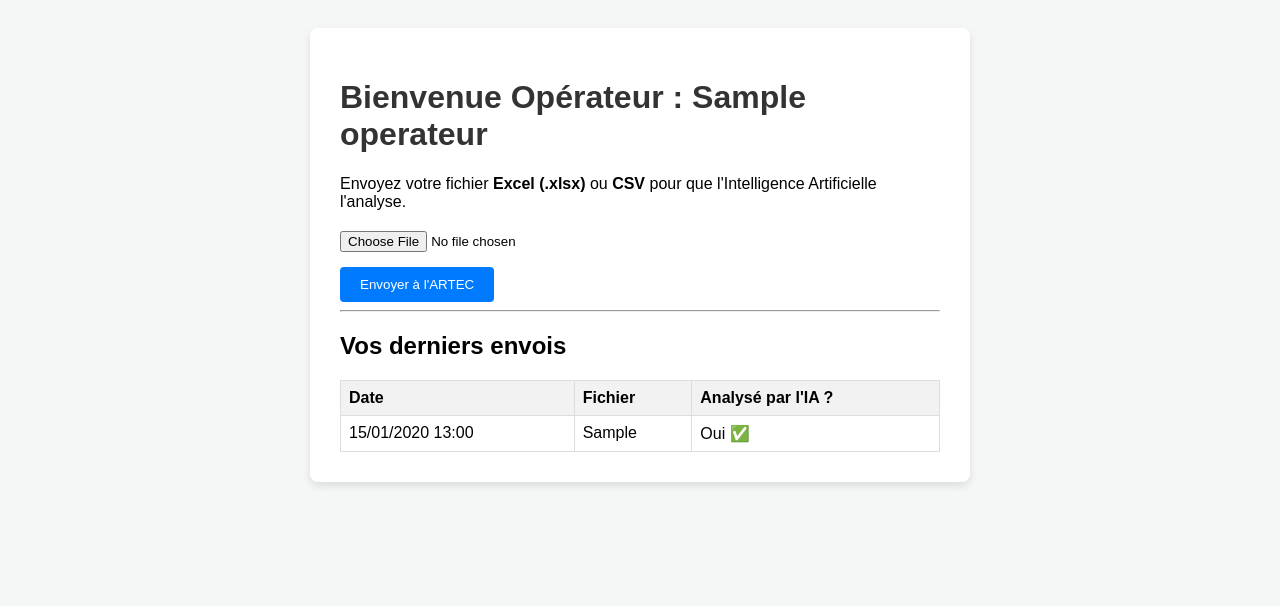
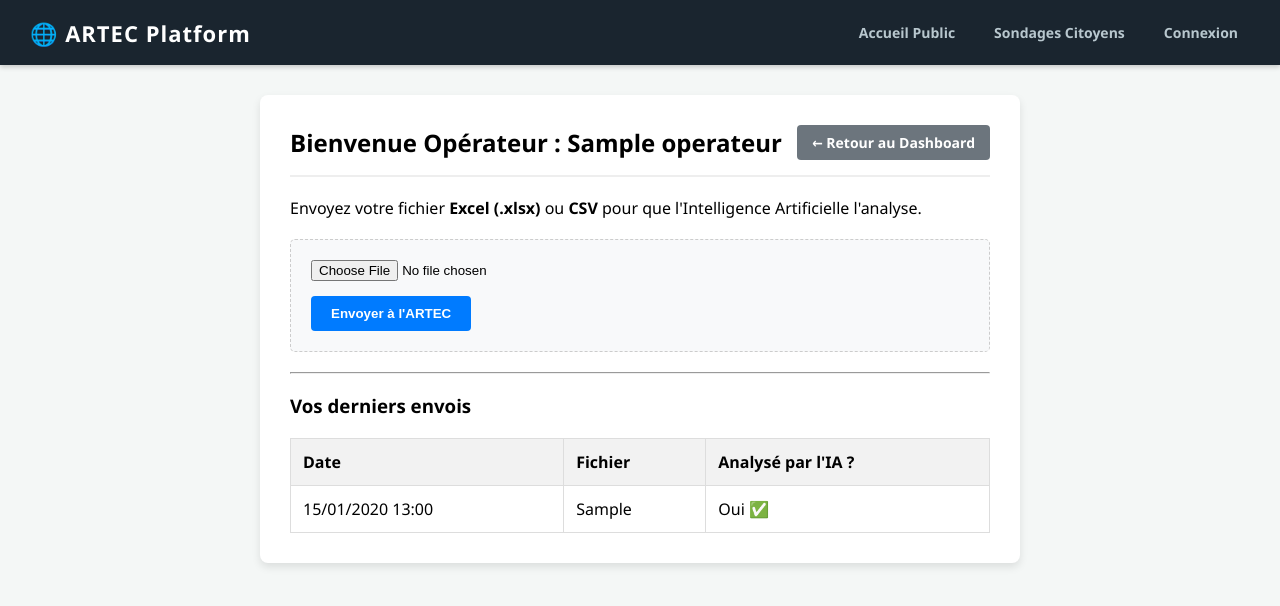
Before and after one commit to Rica20039/Plateforme-ARTEC, a Django app: template qos_engine/templates/qos_engine/upload.html in a window 1280 px wide. Shown: the top 606 px of the page. Run offline with Django 5.2, Linux system fonts and the light colour scheme; tables that the repository leaves empty hold one stand-in row (values such as "Sample post"); the template is opened without the code that fills it: values that come from a table or form of the project are taken from there, most other values are stand-ins (such as "Sample title", 1, 10 or a date in 2020).

Commit message:
Ajout de la barre de navigation sur la page upload

```diff
--- a/qos_engine/templates/qos_engine/upload.html
+++ b/qos_engine/templates/qos_engine/upload.html
@@ -1,29 +1,36 @@
-<!DOCTYPE html>
-<html lang="fr">
-<head>
-    <meta charset="UTF-8">
-    <title>Envoyer un Dataset - ARTEC</title>
+{% extends 'qos_engine/base.html' %}
+
+{% block title %}Envoyer un Dataset - ARTEC{% endblock %}
+
+{% block content %}
 <style>
-        body { font-family: Arial, sans-serif; background: #f4f7f6; padding: 20px; }
-        .container { max-width: 600px; margin: auto; background: white; padding: 30px; border-radius: 8px; box-shadow: 0 4px 8px rgba(0,0,0,0.1); }
-        h1 { color: #333; }
-        .messages { list-style: none; padding: 0; }
-        .messages li { padding: 10px; margin-bottom: 10px; border-radius: 4px; }
-        .success { background: #d4edda; color: #155724; }
-        .error { background: #f8d7da; color: #721c24; }
-        .info { background: #d1ecf1; color: #0c5460; }
-        form { margin-top: 20px; }
+    .container-upload { max-width: 700px; margin: auto; background: white; padding: 30px; border-radius: 8px; box-shadow: 0 4px 8px rgba(0,0,0,0.1); }
+    .header-upload { display: flex; justify-content: space-between; align-items: center; border-bottom: 2px solid #eee; padding-bottom: 15px; margin-bottom: 20px; }
+    .btn-retour { text-decoration: none; background: #6c757d; color: white; padding: 8px 15px; border-radius: 4px; font-weight: bold; font-size: 14px; }
+    .btn-retour:hover { background: #5a6268; }
+
+    .messages { list-style: none; padding: 0; margin-bottom: 20px; }
+    .messages li { padding: 15px; margin-bottom: 10px; border-radius: 4px; }
+    .success { background: #d4edda; color: #155724; border-left: 5px solid #28a745; }
+    .error { background: #f8d7da; color: #721c24; border-left: 5px solid #dc3545; }
+    .info { background: #d1ecf1; color: #0c5460; border-left: 5px solid #17a2b8; }
+
+    form { margin: 20px 0; background: #f8f9fa; padding: 20px; border-radius: 5px; border: 1px dashed #ccc; }
     input[type="file"] { display: block; margin-bottom: 15px; }
-        button { background: #007bff; color: white; border: none; padding: 10px 20px; border-radius: 4px; cursor: pointer; }
-        button:hover { background: #0056b3; }
+    button[type="submit"] { background: #007bff; color: white; border: none; padding: 10px 20px; border-radius: 4px; cursor: pointer; font-weight: bold; }
+    button[type="submit"]:hover { background: #0056b3; }
+
     table { width: 100%; border-collapse: collapse; margin-top: 20px; }
-        th, td { border: 1px solid #ddd; padding: 8px; text-align: left; }
+    th, td { border: 1px solid #ddd; padding: 12px; text-align: left; }
     th { background: #f2f2f2; }
 </style>
-</head>
-<body>
-    <div class="container">
-        <h1>Bienvenue Opérateur : {{ operateur }}</h1>
+
+<div class="container-upload">
+    <div class="header-upload">
+        <h2 style="margin: 0;">Bienvenue Opérateur : {{ operateur }}</h2>
+        <a href="{% url 'dashboard_operateur' %}" class="btn-retour">← Retour au Dashboard</a>
+    </div>
+
     <p>Envoyez votre fichier <b>Excel (.xlsx)</b> ou <b>CSV</b> pour que l'Intelligence Artificielle l'analyse.</p>
 
     {% if messages %}
@@ -41,7 +48,7 @@
     </form>
 
     <hr>
-        <h2>Vos derniers envois</h2>
+    <h3>Vos derniers envois</h3>
     <table>
         <tr>
             <th>Date</th>
@@ -56,10 +63,9 @@
         </tr>
         {% empty %}
         <tr>
-                <td colspan="3">Aucun fichier envoyé pour le moment.</td>
+            <td colspan="3" style="text-align: center;">Aucun fichier envoyé pour le moment.</td>
         </tr>
         {% endfor %}
     </table>
 </div>
-</body>
-</html>
+{% endblock %}
```
Lines whose indentation alone changed are shown as unchanged.
